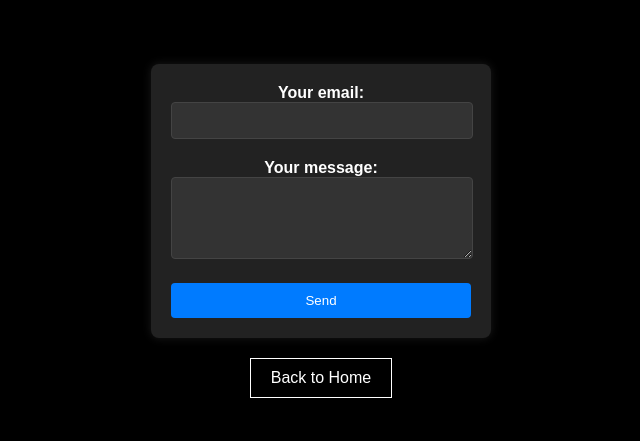
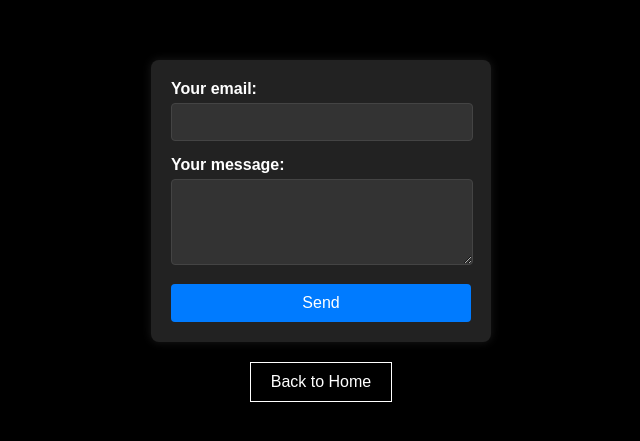
Before and after one commit to JackTambo/Freepups., a plain HTML site: page Form.html in a window 1280 px wide. Shown: the part 169-610 px from the top of the page, without its empty margins (319-959 px from the left). Drawn offline with Linux system fonts and the light colour scheme.

Commit message:
Update Form.html

```diff
--- a/Form.html
+++ b/Form.html
@@ -27,18 +27,20 @@
     }
     label {
       display: block;
-      margin-bottom: 10px;
+      margin-bottom: 5px; /* Reduced margin for a cleaner look */
       font-weight: bold;
+      text-align: left; /* Align text to the left for better readability */
     }
     input[type="email"],
     textarea {
       width: calc(100% - 20px); /* Adjust width to fit better */
       padding: 10px;
-      margin-bottom: 10px;
+      margin-bottom: 15px; /* Increased margin for better spacing */
       border: 1px solid #444;
       border-radius: 4px;
       background-color: #333;
       color: #fff;
+      font-size: 14px; /* Slightly smaller font size for a cleaner look */
     }
     button {
       background-color: #007bff;
@@ -48,6 +50,7 @@
       border-radius: 4px;
       cursor: pointer;
       width: 100%;
+      font-size: 16px; /* Slightly larger font size for the button */
     }
     button:hover {
       background-color: #0056b3;
@@ -71,12 +74,12 @@
     <form action="https://formspree.io/f/mvggakwk" method="POST">
       <label>
         Your email:
-        <input type="email" name="email" required>
       </label>
+      <input type="email" name="email" required>
       <label>
         Your message:
-        <textarea name="message" required rows="4"></textarea>
       </label>
+      <textarea name="message" required rows="4"></textarea>
       <button type="submit">Send</button>
     </form>
     <a href="#">Back to Home</a>
```
